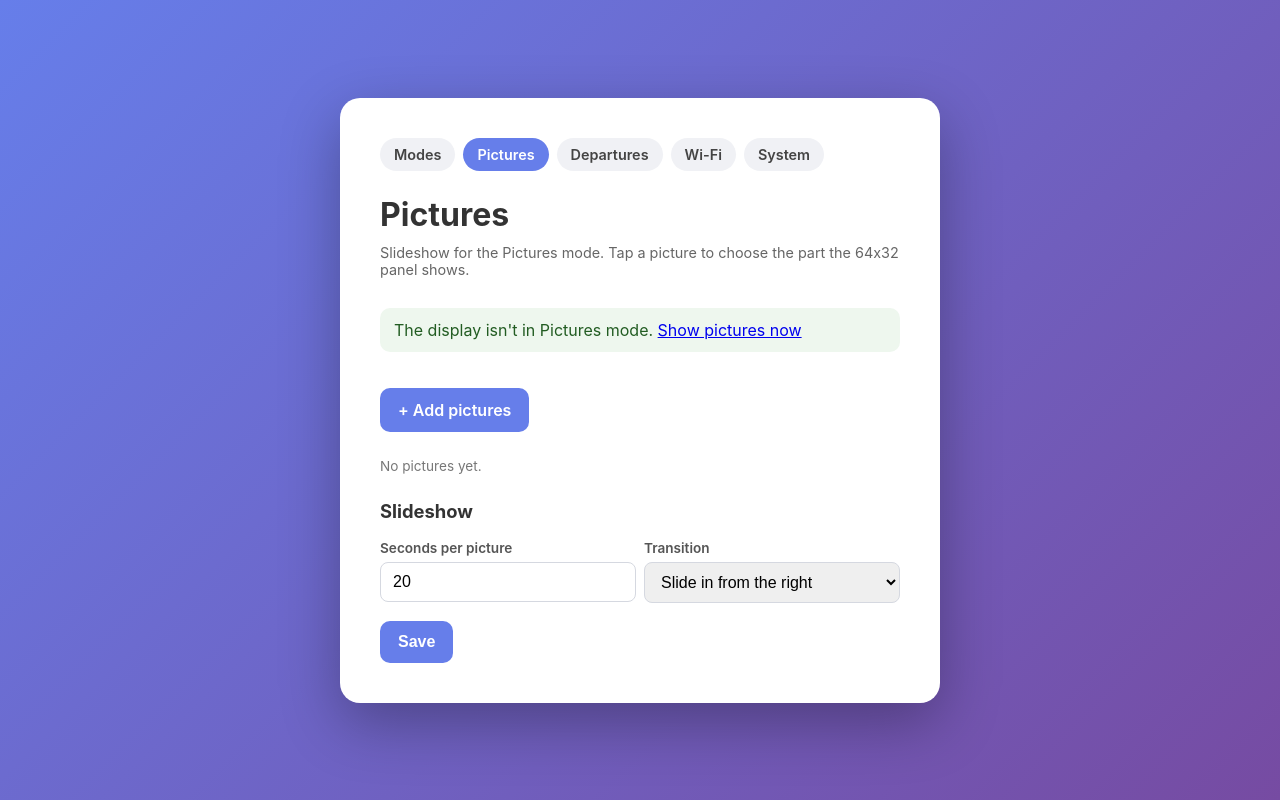
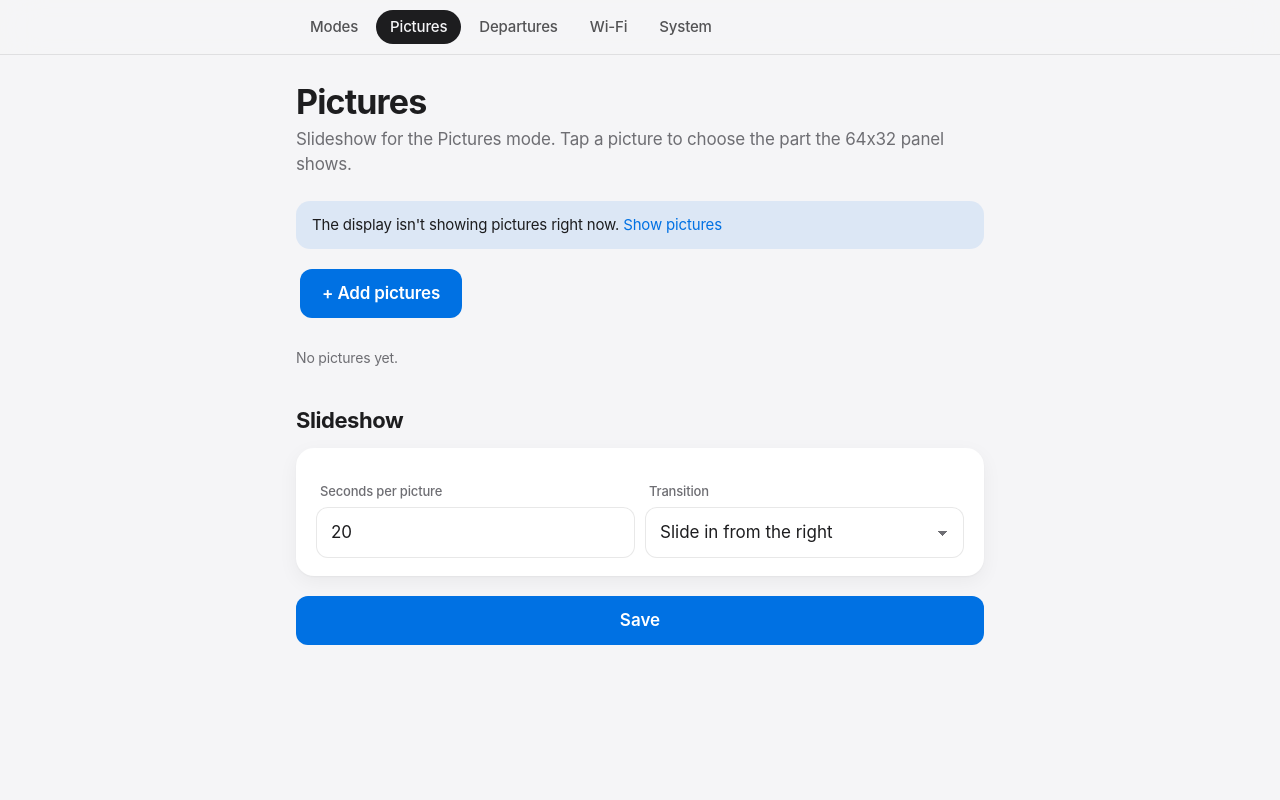
Before and after one commit to nicolasj92/TrainTime, a Flask app: page /pictures in a window 1280 px wide. Run offline with Flask 3, Linux system fonts and the light colour scheme.

Commit message:
Apple-style web UI, restart/shut down buttons, no GitHub token
- New look: light/dark mode, segmented navigation, cards, iOS switches, mode tiles with panel previews
- System page: Restart and Shut down; GitHub token removed (repository is public)
- Simulator: sky_<size>.png is a single midday frame, the day strip is sky_day_<size>.png

Co-Authored-By: Claude Opus 5.5 <noreply@anthropic.com>

```diff
--- a/display_control/simulator.py
+++ b/display_control/simulator.py
@@ -128,9 +128,10 @@ def render_sky(size, out_dir, gif=False):
             m.frame()
             d.swap()
         strip.append(to_image(cap.frames[-1]))
-    png = out_dir / f"sky_{size}.png"
+    png = out_dir / f"sky_day_{size}.png"
     sheet(strip).save(png)
     print(f"wrote {png.relative_to(HERE)}  (01:30, 07:25, 12:30, 16:50 on 15 Nov)")
+    strip[2].save(out_dir / f"sky_{size}.png")            # midday, for the web UI
 
     variants = []
     for label, hh, mm, weather in WEATHER_SAMPLES:
--- a/display_control/templates/base.html
+++ b/display_control/templates/base.html
@@ -2,206 +2,138 @@
 <html lang="en">
 <head>
 <meta charset="UTF-8">
-    <meta name="viewport" content="width=device-width, initial-scale=1.0">
-    <title>{% block title %}LED Display Control{% endblock %}</title>
+<meta name="viewport" content="width=device-width, initial-scale=1.0, viewport-fit=cover">
+<meta name="color-scheme" content="light dark">
+<title>{% block title %}LED Display{% endblock %}</title>
 <style>
-        * {
-            margin: 0;
-            padding: 0;
-            box-sizing: border-box;
+  :root {
+    --bg: #f5f5f7; --card: #ffffff; --text: #1d1d1f; --muted: #6e6e73; --line: rgba(0,0,0,.09);
+    --fill: #e8e8ed; --accent: #0071e3; --accent-soft: rgba(0,113,227,.10); --green: #248a3d;
+    --red: #d70015; --red-soft: rgba(215,0,21,.08); --shadow: 0 1px 2px rgba(0,0,0,.04), 0 6px 20px rgba(0,0,0,.05);
+    --bar: rgba(245,245,247,.78); --panel: #0b0b0c;
   }
-
-        body {
-            font-family: -apple-system, BlinkMacSystemFont, 'Segoe UI', Roboto, Oxygen, Ubuntu, Cantarell, sans-serif;
-            background: linear-gradient(135deg, #667eea 0%, #764ba2 100%);
-            min-height: 100vh;
-            display: flex;
-            align-items: center;
-            justify-content: center;
-            padding: 20px;
-        }
-
-        .container {
-            background: white;
-            border-radius: 20px;
-            box-shadow: 0 20px 60px rgba(0, 0, 0, 0.3);
-            max-width: 600px;
-            width: 100%;
-            padding: 40px;
-        }
-
-        h1 {
-            color: #333;
-            margin-bottom: 10px;
-            font-size: 2em;
-        }
-
-        .subtitle {
-            color: #666;
-            margin-bottom: 30px;
-            font-size: 0.9em;
-        }
-
-        .status-card {
-            background: #f8f9fa;
-            border-radius: 12px;
-            padding: 20px;
-            margin-bottom: 30px;
-            border-left: 4px solid #667eea;
-        }
-
-        .status-label {
-            font-size: 0.85em;
-            color: #666;
-            text-transform: uppercase;
-            letter-spacing: 0.5px;
-            margin-bottom: 5px;
-        }
-
-        .status-value {
-            font-size: 1.3em;
-            font-weight: 600;
-            color: #333;
-        }
-
-        .status-active {
-            color: #28a745;
-        }
-
-        .status-inactive {
-            color: #dc3545;
-        }
-
-        .status-unknown {
-            color: #ffc107;
-        }
-
-        .modes-grid {
-            display: grid;
-            grid-template-columns: 1fr;
-            gap: 15px;
-            margin-bottom: 20px;
-        }
-
-        .mode-card {
-            background: #f8f9fa;
-            border-radius: 12px;
-            padding: 20px;
-            border: 2px solid transparent;
-            transition: all 0.3s ease;
-            cursor: pointer;
-            text-decoration: none;
-            color: inherit;
-            display: block;
-        }
-
-        .mode-card:hover {
-            border-color: #667eea;
-            transform: translateY(-2px);
-            box-shadow: 0 4px 12px rgba(102, 126, 234, 0.2);
-        }
-
-        .mode-card.active {
-            background: linear-gradient(135deg, #667eea 0%, #764ba2 100%);
-            color: white;
-            border-color: #667eea;
-        }
-
-        .mode-name {
-            font-size: 1.3em;
-            font-weight: 600;
-            margin-bottom: 8px;
-        }
-
-        .mode-description {
-            font-size: 0.9em;
-            opacity: 0.8;
-        }
-
-        .mode-card.active .mode-description {
-            opacity: 0.9;
-        }
-
-        .active-badge {
-            display: inline-block;
-            background: rgba(255, 255, 255, 0.3);
-            padding: 4px 12px;
-            border-radius: 20px;
-            font-size: 0.75em;
-            margin-left: 10px;
-            font-weight: 500;
-        }
-
-        .refresh-btn {
-            background: #667eea;
-            color: white;
-            border: none;
-            border-radius: 8px;
-            padding: 12px 24px;
-            font-size: 1em;
-            cursor: pointer;
-            transition: background 0.3s ease;
-            width: 100%;
-            margin-top: 10px;
-        }
-
-        .refresh-btn:hover {
-            background: #5568d3;
-        }
-
-        .footer {
-            text-align: center;
-            margin-top: 30px;
-            color: #666;
-            font-size: 0.85em;
-        }
-
-        @media (min-width: 640px) {
-            .modes-grid {
-                grid-template-columns: 1fr 1fr;
+  @media (prefers-color-scheme: dark) {
+    :root {
+      --bg: #000000; --card: #1c1c1e; --text: #f5f5f7; --muted: #98989d; --line: rgba(255,255,255,.10);
+      --fill: #2c2c2e; --accent: #0a84ff; --accent-soft: rgba(10,132,255,.16); --green: #30d158;
+      --red: #ff453a; --red-soft: rgba(255,69,58,.12); --shadow: none; --bar: rgba(22,22,23,.78); --panel: #000;
     }
   }
+  * { margin: 0; padding: 0; box-sizing: border-box; }
+  html { -webkit-text-size-adjust: 100%; }
+  body {
+    font-family: -apple-system, BlinkMacSystemFont, "SF Pro Text", "Helvetica Neue", Inter, "Segoe UI", Roboto, sans-serif;
+    background: var(--bg); color: var(--text); font-size: 17px; line-height: 1.47; letter-spacing: -0.01em;
+    -webkit-font-smoothing: antialiased; min-height: 100vh;
+  }
+  a { color: var(--accent); text-decoration: none; }
 
-        nav { display: flex; gap: 8px; margin-bottom: 24px; flex-wrap: wrap; }
-        nav a { padding: 8px 14px; border-radius: 999px; background: #f0f1f5; color: #444;
-                text-decoration: none; font-size: 0.9em; font-weight: 600; }
-        nav a.on { background: #667eea; color: white; }
-        label { display: block; font-size: 0.85em; color: #555; margin: 14px 0 6px; font-weight: 600; }
+  /* --- top bar with segmented navigation --- */
+  header {
+    position: sticky; top: 0; z-index: 5; background: var(--bar);
+    backdrop-filter: saturate(180%) blur(20px); -webkit-backdrop-filter: saturate(180%) blur(20px);
+    border-bottom: 1px solid var(--line); padding: env(safe-area-inset-top) 0 0;
+  }
+  nav { max-width: 720px; margin: 0 auto; padding: 10px 16px; display: flex; gap: 4px; overflow-x: auto;
+        scrollbar-width: none; }
+  nav::-webkit-scrollbar { display: none; }
+  nav a { flex: 0 0 auto; padding: 6px 14px; border-radius: 999px; color: var(--text); font-size: 15px;
+          font-weight: 500; opacity: .75; transition: background .2s, opacity .2s; }
+  nav a:hover { opacity: 1; }
+  nav a.on { background: var(--text); color: var(--bg); opacity: 1; }
+  nav .badge { display: inline-block; min-width: 17px; height: 17px; line-height: 17px; padding: 0 5px; margin-left: 2px;
+               border-radius: 9px; background: var(--red); color: #fff; font-size: 11px; font-weight: 700; text-align: center; }
+
+  .container { max-width: 720px; margin: 0 auto; padding: 28px 16px 64px; }
+  h1 { font-size: 34px; line-height: 1.12; font-weight: 700; letter-spacing: -0.025em; }
+  .subtitle { color: var(--muted); font-size: 17px; margin: 6px 0 24px; }
+  h2 { font-size: 22px; font-weight: 700; letter-spacing: -0.02em; margin: 36px 0 6px; }
+  h2:first-child { margin-top: 0; }
+  p { margin-top: 4px; }
+  .hint { color: var(--muted); font-size: 14px; margin-top: 6px; line-height: 1.4; }
+  b { font-weight: 600; }
+
+  /* --- cards --- */
+  .card, .status-card { background: var(--card); border-radius: 18px; padding: 18px 20px; box-shadow: var(--shadow); margin-top: 12px; }
+  .status-label { font-size: 13px; color: var(--muted); font-weight: 500; }
+  .status-value { font-size: 22px; font-weight: 700; letter-spacing: -0.02em; }
+  .status-active { color: var(--green); }
+  .status-inactive { color: var(--red); }
+  .status-unknown { color: #bf8700; }
+  .notice { padding: 13px 16px; border-radius: 14px; margin-bottom: 20px; background: var(--accent-soft); font-size: 15px; }
+  .notice.err { background: var(--red-soft); color: var(--red); }
+
+  /* --- forms --- */
+  label { display: block; font-size: 13px; color: var(--muted); margin: 16px 0 6px 4px; font-weight: 500; }
   input[type=text], input[type=password], input[type=number], select {
-            width: 100%; padding: 10px 12px; border: 1px solid #d5d8e0; border-radius: 8px; font-size: 1em; }
-        .row { display: flex; gap: 8px; align-items: center; }
-        .row > * { flex: 1; }
-        .btn { display: inline-block; margin-top: 18px; padding: 12px 18px; border: 0; border-radius: 10px;
-               background: #667eea; color: white; font-size: 1em; font-weight: 600; cursor: pointer; text-decoration: none; }
-        .btn.small { margin-top: 0; padding: 8px 12px; font-size: 0.85em; flex: 0 0 auto; }
-        .btn.grey { background: #e4e6ee; color: #333; }
-        .hint { color: #777; font-size: 0.85em; margin-top: 6px; }
-        .notice { padding: 12px 14px; border-radius: 10px; margin-bottom: 18px; background: #eef7ee; color: #225c22; }
-        .notice.err { background: #fbeaea; color: #8a1f1f; }
-        .list { margin-top: 8px; border: 1px solid #e3e5ec; border-radius: 10px; overflow: hidden; }
-        .list > * { display: flex; justify-content: space-between; padding: 10px 12px; border-top: 1px solid #eee;
-                    background: white; text-decoration: none; color: #333; width: 100%; text-align: left;
-                    border-left: 0; border-right: 0; border-bottom: 0; font-size: 0.95em; cursor: pointer; }
+    width: 100%; padding: 12px 14px; border: 1px solid var(--line); border-radius: 12px; font: inherit;
+    background: var(--card); color: var(--text); outline: none; transition: box-shadow .15s, border-color .15s;
+    -webkit-appearance: none; appearance: none;
+  }
+  select { background-image: linear-gradient(45deg, transparent 50%, var(--muted) 50%), linear-gradient(135deg, var(--muted) 50%, transparent 50%);
+           background-position: calc(100% - 20px) 52%, calc(100% - 15px) 52%; background-size: 5px 5px; background-repeat: no-repeat; }
+  input:focus, select:focus { border-color: var(--accent); box-shadow: 0 0 0 4px var(--accent-soft); }
+  input[readonly] { color: var(--muted); }
+  input[type=range] { width: 100%; accent-color: var(--accent); }
+  input[type=checkbox] { accent-color: var(--accent); }
+  .row { display: flex; gap: 10px; align-items: center; }
+  .row > * { flex: 1; min-width: 0; }
+
+  .btn { display: inline-flex; align-items: center; justify-content: center; gap: 6px; margin-top: 20px;
+         padding: 12px 22px; border: 0; border-radius: 12px; background: var(--accent); color: #fff; font: inherit;
+         font-weight: 600; cursor: pointer; transition: filter .15s, transform .1s; }
+  .btn:hover { filter: brightness(1.08); }
+  .btn:active { transform: scale(.98); }
+  .btn:disabled { opacity: .45; cursor: default; }
+  .btn.small { margin-top: 0; padding: 9px 14px; font-size: 15px; flex: 0 0 auto; border-radius: 10px; }
+  .btn.grey { background: var(--fill); color: var(--accent); }
+  .btn.danger { background: var(--red-soft); color: var(--red); }
+  form > .btn[type=submit] { width: 100%; }
+
+  /* iOS-style switch: <label class="switch"><span>Text</span><input type="checkbox"></label> */
+  .switch { display: flex; justify-content: space-between; align-items: center; gap: 12px; margin: 0;
+            font-size: 17px; color: var(--text); font-weight: 400; cursor: pointer; }
+  .switch input { -webkit-appearance: none; appearance: none; flex: 0 0 auto; width: 51px; height: 31px; border-radius: 16px;
+                  background: var(--fill); position: relative; cursor: pointer; transition: background .2s; }
+  .switch input::after { content: ""; position: absolute; top: 2px; left: 2px; width: 27px; height: 27px; border-radius: 50%;
+                         background: #fff; box-shadow: 0 2px 6px rgba(0,0,0,.2); transition: transform .2s; }
+  .switch input:checked { background: #34c759; }
+  .switch input:checked::after { transform: translateX(20px); }
+
+  /* grouped list (search results, networks) */
+  .list { margin-top: 10px; background: var(--card); border-radius: 14px; overflow: hidden; box-shadow: var(--shadow); }
+  .list > * { display: flex; justify-content: space-between; align-items: center; gap: 10px; width: 100%; padding: 13px 16px;
+              background: none; border: 0; border-top: 1px solid var(--line); color: var(--text); font: inherit;
+              text-align: left; cursor: pointer; }
   .list > *:first-child { border-top: 0; }
-        .chips { display: flex; flex-wrap: wrap; gap: 8px; margin-top: 6px; }
-        .chips label { display: inline-flex; gap: 6px; align-items: center; margin: 0; padding: 6px 10px;
-                       background: #f0f1f5; border-radius: 999px; font-weight: 500; }
-        nav .badge { display: inline-block; min-width: 18px; padding: 0 5px; border-radius: 9px; background: #e5484d;
-                     color: white; font-size: 0.75em; text-align: center; }
-        h2 { color: #333; font-size: 1.15em; margin: 26px 0 4px; }
+  .list > button:hover { background: var(--accent-soft); }
+  .list .hint { margin: 0; }
+
+  /* toggle pills (line filter) */
+  .chips { display: flex; flex-wrap: wrap; gap: 8px; margin-top: 8px; }
+  .chips label { display: inline-flex; align-items: center; margin: 0; padding: 7px 14px; border-radius: 999px;
+                 background: var(--fill); color: var(--text); font-size: 15px; font-weight: 500; cursor: pointer; }
+  .chips label:has(input:checked) { background: var(--accent); color: #fff; }
+  .chips label input { position: absolute; opacity: 0; pointer-events: none; }
+
+  /* LED panel images */
+  .panel-img { display: block; width: 100%; background: var(--panel); border-radius: 10px; image-rendering: pixelated; }
+  pre { font: 14px/1.45 ui-monospace, SFMono-Regular, Menlo, monospace; }
 </style>
 </head>
 <body>
-    <div class="container">
+<header>
   <nav>
     <a href="/" class="{{ 'on' if page == 'modes' }}">Modes</a>
     <a href="/pictures" class="{{ 'on' if page == 'pictures' }}">Pictures</a>
     <a href="/departures" class="{{ 'on' if page == 'departures' }}">Departures</a>
     <a href="/wifi" class="{{ 'on' if page == 'wifi' }}">Wi-Fi</a>
-            <a href="/system" class="{{ 'on' if page == 'system' }}">System{% if update_badge %} <span class="badge">1</span>{% endif %}</a>
+    <a href="/system" class="{{ 'on' if page == 'system' }}">System{% if update_badge %}<span class="badge">1</span>{% endif %}</a>
   </nav>
+</header>
+<main class="container">
   {% if notice %}<div class="notice {{ 'err' if notice_error }}">{{ notice }}</div>{% endif %}
   {% block content %}{% endblock %}
-    </div>
+</main>
 </body>
 </html>
--- a/display_control/templates/pictures.html
+++ b/display_control/templates/pictures.html
@@ -2,30 +2,33 @@
 {% block title %}Pictures{% endblock %}
 {% block content %}
 <style>
-  .grid { display: grid; grid-template-columns: repeat(auto-fill, minmax(160px, 1fr)); gap: 12px; margin-top: 14px; }
-  .pic { background: #f8f9fa; border-radius: 12px; padding: 8px; border: 2px solid transparent; }
-  .pic.off { opacity: 0.5; }
-  .pic canvas { width: 100%; display: block; border-radius: 6px; background: #111; cursor: pointer; }
-  .pic .name { font-size: 0.8em; color: #555; margin: 6px 2px; white-space: nowrap; overflow: hidden; text-overflow: ellipsis; }
-  .pic .tools { display: flex; gap: 4px; align-items: center; }
-  .pic .tools button { border: 0; background: #e4e6ee; border-radius: 6px; padding: 5px 8px; cursor: pointer; font-size: 0.8em; }
-  .pic .tools label { margin: 0 auto 0 0; font-weight: 500; display: flex; gap: 4px; align-items: center; font-size: 0.85em; }
-  .upload { display: inline-block; cursor: pointer; }
+  .grid { display: grid; grid-template-columns: repeat(auto-fill, minmax(170px, 1fr)); gap: 14px; margin-top: 18px; }
+  .pic { background: var(--card); border-radius: 18px; padding: 10px; box-shadow: var(--shadow); transition: opacity .2s; }
+  .pic.off canvas { opacity: .35; }
+  .pic canvas { width: 100%; display: block; border-radius: 10px; background: var(--panel); cursor: pointer; }
+  .pic .name { font-size: 15px; font-weight: 600; margin: 8px 2px 6px; white-space: nowrap; overflow: hidden; text-overflow: ellipsis; }
+  .pic .tools { display: flex; gap: 6px; align-items: center; }
+  .pic .tools button { border: 0; background: var(--fill); color: var(--text); border-radius: 8px; width: 32px; height: 30px;
+                       cursor: pointer; font-size: 13px; }
+  .pic .tools button:disabled { opacity: .35; cursor: default; }
+  .pic .tools button.del { color: var(--red); }
+  .pic .tools .switch { margin-right: auto; font-size: 14px; gap: 8px; }
+  .pic .tools .switch input { transform: scale(.8); transform-origin: left center; margin-right: -10px; }
+  .upload { cursor: pointer; margin-top: 0; }
   .upload input { display: none; }
-  #editor { position: fixed; inset: 0; background: rgba(0,0,0,.75); display: none; align-items: center;
-            justify-content: center; padding: 14px; z-index: 10; }
-  #editor .panel { background: white; border-radius: 16px; padding: 18px; max-width: 720px; width: 100%;
-                   max-height: 100%; overflow: auto; }
-  #stage { position: relative; touch-action: none; user-select: none; margin: 10px auto; width: fit-content; }
-  #stage img { display: block; max-width: 100%; max-height: 52vh; }
-  #box { position: absolute; border: 2px solid #fff; box-shadow: 0 0 0 9999px rgba(0,0,0,.55); cursor: move; }
-  #big { width: 100%; max-width: 384px; display: block; margin: 8px auto; border-radius: 6px; background: #111; }
-  input[type=range] { width: 100%; }
+  #editor { position: fixed; inset: 0; background: rgba(0,0,0,.6); backdrop-filter: blur(8px); -webkit-backdrop-filter: blur(8px);
+            display: none; align-items: center; justify-content: center; padding: 14px; z-index: 10; }
+  #editor .panel { background: var(--bg); border-radius: 22px; padding: 20px; max-width: 720px; width: 100%;
+                   max-height: 100%; overflow: auto; box-shadow: 0 20px 60px rgba(0,0,0,.35); }
+  #stage { position: relative; touch-action: none; user-select: none; -webkit-user-select: none; margin: 12px auto; width: fit-content; }
+  #stage img { display: block; max-width: 100%; max-height: 50vh; border-radius: 8px; }
+  #box { position: absolute; border: 2px solid #fff; border-radius: 4px; box-shadow: 0 0 0 9999px rgba(0,0,0,.55); cursor: move; }
+  #big { width: 100%; max-width: 420px; display: block; margin: 6px auto; border-radius: 10px; background: var(--panel); }
 </style>
 
 <h1>Pictures</h1>
 <p class="subtitle">Slideshow for the Pictures mode. Tap a picture to choose the part the {{ panel }} panel shows.</p>
-{% if not showing %}<p class="notice">The display isn't in Pictures mode. <a href="/switch/picture">Show pictures now</a></p>{% endif %}
+{% if not showing %}<div class="notice">The display isn't showing pictures right now. <a href="/switch/picture">Show pictures</a></div>{% endif %}
 
 <label class="btn upload">+ Add pictures<input type="file" id="file" accept="image/*" multiple></label>
 <span class="hint" id="upmsg"></span>
@@ -34,11 +37,12 @@
 <p class="hint" id="empty" hidden>No pictures yet.</p>
 
 <h2>Slideshow</h2>
-<form method="post">
+<form method="post"><div class="card">
   <div class="row">
     <div><label>Seconds per picture</label><input type="number" name="seconds" min="3" max="3600" value="{{ seconds }}"></div>
     <div><label>Transition</label>
       <select name="transition">{% for k, v in transitions.items() %}<option value="{{ k }}" {{ 'selected' if k == transition }}>{{ v }}</option>{% endfor %}</select></div>
+  </div>
   </div>
   <button class="btn" type="submit">Save</button>
 </form>
@@ -47,7 +51,7 @@
   <h2 style="margin-top:0">Choose the part to show</h2>
   <p class="hint">Drag the frame, zoom with the slider (or mouse wheel).</p>
   <div id="stage"><img id="cimg" alt=""><div id="box"></div></div>
-  <label>Zoom</label><input type="range" id="zoom" min="10" max="100" value="100">
+  <label>Zoom</label><input type="range" id="zoom" min="10" max="100" value="100" style="direction:rtl">
   <label>On the panel</label><canvas id="big"></canvas>
   <div class="row" style="margin-top:6px">
     <button class="btn grey" type="button" onclick="closeEditor()">Cancel</button>
@@ -111,9 +115,9 @@ function render() {
     const card = document.createElement('div');
     card.className = 'pic' + (p.enabled ? '' : ' off');
     card.innerHTML = `<canvas title="Choose the part to show"></canvas><div class="name"></div>
-      <div class="tools"><label><input type="checkbox" ${p.enabled ? 'checked' : ''}> Show</label>
-      <button title="Earlier" ${i ? '' : 'disabled'}>◀</button><button title="Later" ${i < pics.length - 1 ? '' : 'disabled'}>▶</button>
-      <button title="Delete">✕</button></div>`;
+      <div class="tools"><label class="switch"><input type="checkbox" ${p.enabled ? 'checked' : ''}></label>
+      <button title="Earlier" ${i ? '' : 'disabled'}>‹</button><button title="Later" ${i < pics.length - 1 ? '' : 'disabled'}>›</button>
+      <button title="Delete" class="del">✕</button></div>`;
     card.querySelector('.name').textContent = p.name;
     const img = new Image();
     img.onload = () => ledPreview(card.querySelector('canvas'), img, cropOf(p, img));
```
Also changed, not shown: display_control/templates/control.html (+38 -23 lines), display_control/templates/system.html (+52 -30 lines), display_control/web_control.py (+22 -14 lines), README.md, display_control/previews/sky_32x32.png, display_control/previews/sky_64x32.png, display_control/previews/sky_day_32x32.png (added), display_control/previews/sky_day_64x32.png (added), 3 other files. Lines whose indentation alone changed are shown as unchanged.
